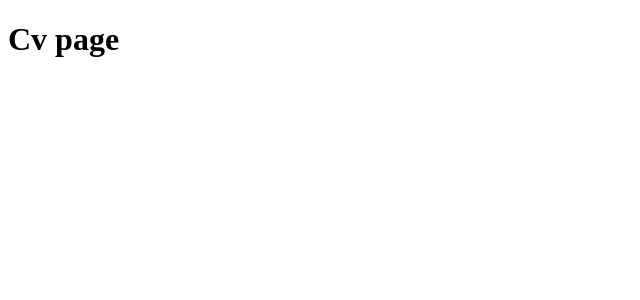
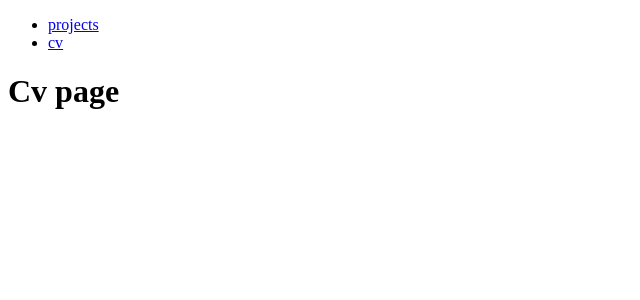
Before and after one commit to dilmun1101/resume, a React (Vite) app: page /cv in a window 1280 px wide. Shown: the top 300 px of the page, without its empty margins (0-640 px from the left). Built offline with nearby package versions, Linux system fonts and the light colour scheme.

Commit message:
feat: add header links

```diff
--- /dev/null
+++ b/src/components/Header/Header.tsx
@@ -0,0 +1,11 @@
+import HeaderLinks from './components/HeaderLinks/HeaderLinks';
+
+function Header() {
+  return (
+    <header>
+      <HeaderLinks />
+    </header>
+  );
+}
+
+export default Header;
--- /dev/null
+++ b/src/components/Header/components/HeaderLinks/HeaderLinks.tsx
@@ -0,0 +1,23 @@
+import MenuLink from '@/components/MenuLink/MenuLink';
+import { paths } from '@/router/paths';
+
+const menuLinks = [
+  { name: 'projects', to: paths.projects },
+  { name: 'cv', to: paths.cv },
+];
+
+function HeaderLinks() {
+  return (
+    <nav>
+      <ul>
+        {menuLinks.map(({ name, to }) => (
+          <li key={name}>
+            <MenuLink to={to} text={name} />
+          </li>
+        ))}
+      </ul>
+    </nav>
+  );
+}
+
+export default HeaderLinks;
--- a/src/layouts/MainLayout.tsx
+++ b/src/layouts/MainLayout.tsx
@@ -1,15 +1,20 @@
+import Header from '@/components/Header/Header';
 import CvPage from '@/pages/CvPage/CvPage';
 import ProjectPage from '@/pages/ProjectPage/ProjectPage';
 import { Routes, Route } from 'react-router';
 
 function MainLayout() {
   return (
+    <>
+      <Header />
+
       <main>
         <Routes>
           <Route path="/" element={<ProjectPage />} />
           <Route path="/cv" element={<CvPage />} />
         </Routes>
       </main>
+    </>
   );
 }
 
--- a/src/pages/CvPage/CvPage.tsx
+++ b/src/pages/CvPage/CvPage.tsx
@@ -1,5 +1,9 @@
 function CvPage() {
-  return <h1>Cv page</h1>;
+  return (
+    <>
+      <h1>Cv page</h1>
+    </>
+  );
 }
 
 export default CvPage;
--- /dev/null
+++ b/src/router/paths.ts
@@ -0,0 +1,4 @@
+export const paths = {
+  projects: '/',
+  cv: '/cv',
+};
```
Also changed, not shown: src/components/Header/components/HeaderLinks/header-links.module.scss (added), src/components/Header/header.module.scss (added). Lines whose indentation alone changed are shown as unchanged.
